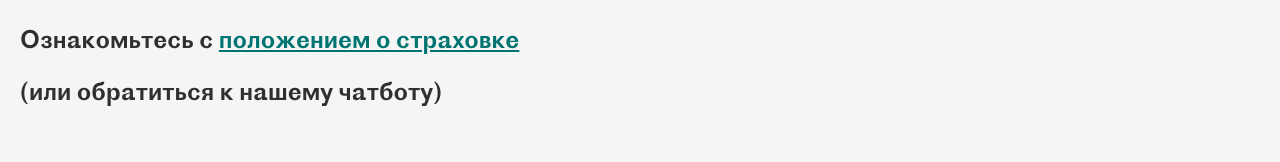
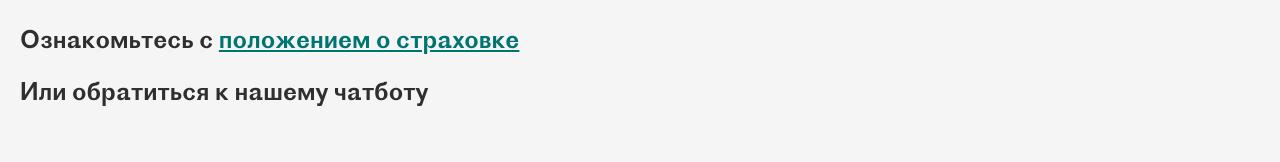
Before and after one commit to PetrAhtimirov/Insurance-landing, a React (Create React App) app: page / in a window 1280 px wide. Shown: the part 2757-2919 px from the top of the page. Built offline with nearby package versions, Linux system fonts and the light colour scheme.

Commit message:
delete brackets

```diff
--- a/src/components/Questions.jsx
+++ b/src/components/Questions.jsx
@@ -8,7 +8,7 @@ const Questions = () => {
                 <p className="questions__desc_1">
                     Ознакомьтесь с <a className="questions__link" href="/">положением о страховке</a>
                 </p>
-                <p className="questions__desc_2">(или обратиться к нашему чатботу) </p>
+                <p className="questions__desc_2">Или обратиться к нашему чатботу</p>
             </div>
         </div>
 )
```
